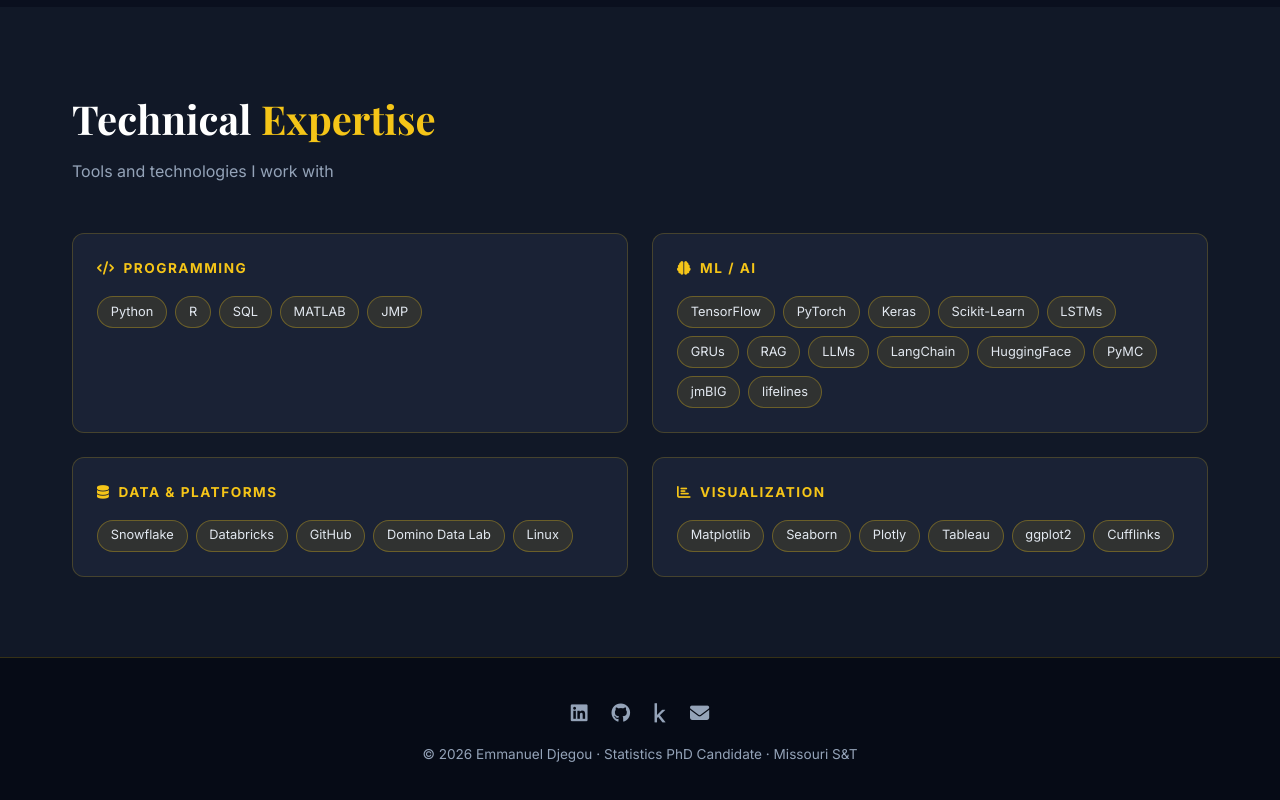
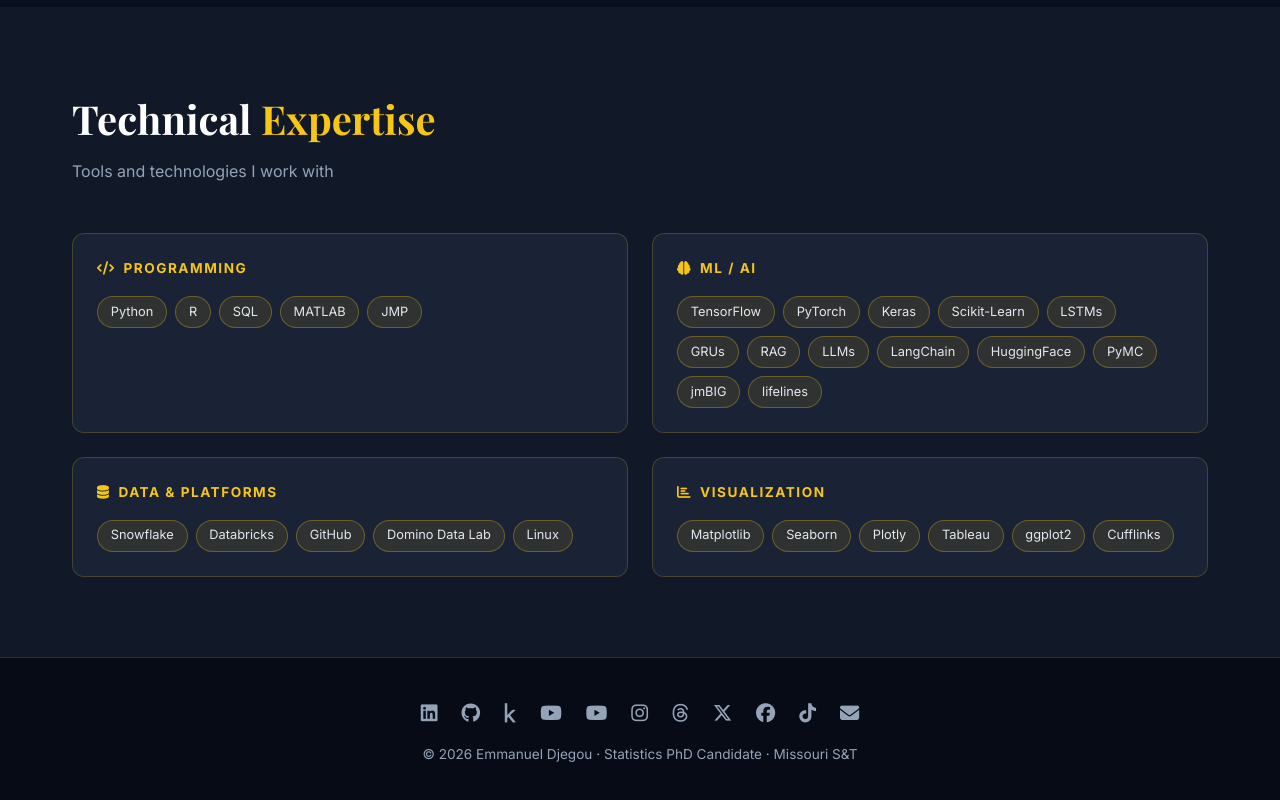
Before and after one commit to EmmanuelMasavoDjegou/EmmanuelMasavoDjegou.github.io, a plain HTML site: page index.html in a window 1280 px wide. Shown: the part 1862-2662 px from the top of the page. Drawn offline with nearby package versions, Linux system fonts and the light colour scheme.

Commit message:
Update index.html file with new content.

```diff
--- a/index.html
+++ b/index.html
@@ -54,9 +54,16 @@
         <a href="research.html" class="btn-secondary"><i class="fas fa-flask"></i> View Research</a>
       </div>
       <div class="hero-social">
-        <a href="https://linkedin.com/in/emmanuel-djegou-5652b2254" target="_blank" rel="noopener" title="LinkedIn"><i class="fab fa-linkedin"></i></a>
+        <a href="https://www.linkedin.com/in/emmanuel-djegou-5652b2254/" target="_blank" rel="noopener" title="LinkedIn"><i class="fab fa-linkedin"></i></a>
         <a href="https://github.com/EmmanuelMasavoDjegou" target="_blank" rel="noopener" title="GitHub"><i class="fab fa-github"></i></a>
         <a href="https://www.kaggle.com/emmanueldjegou" target="_blank" rel="noopener" title="Kaggle"><i class="fab fa-kaggle"></i></a>
+        <a href="https://www.youtube.com/@EmmanuelDjegou44" target="_blank" rel="noopener" title="YouTube (English)"><i class="fab fa-youtube"></i></a>
+        <a href="https://youtube.com/@emmanueldjegoufrench?si=NLRr75OeWUKPDOxr" target="_blank" rel="noopener" title="YouTube (French)"><i class="fab fa-youtube"></i></a>
+        <a href="https://www.instagram.com/emmanuel.djegou.official/" target="_blank" rel="noopener" title="Instagram"><i class="fab fa-instagram"></i></a>
+        <a href="https://www.threads.com/@emmanuel.djegou.official" target="_blank" rel="noopener" title="Threads"><i class="fab fa-threads"></i></a>
+        <a href="https://x.com/EmmanuelDj95381" target="_blank" rel="noopener" title="X (Twitter)"><i class="fab fa-x-twitter"></i></a>
+        <a href="https://www.facebook.com/profile.php?id=61575435084025" target="_blank" rel="noopener" title="Facebook"><i class="fab fa-facebook"></i></a>
+        <a href="https://www.tiktok.com/@emmanuel.djegou.official" target="_blank" rel="noopener" title="TikTok"><i class="fab fa-tiktok"></i></a>
         <a href="mailto:emmanueldjegou5@gmail.com" title="Email"><i class="fas fa-envelope"></i></a>
       </div>
     </div>
@@ -202,10 +209,17 @@
   <!-- FOOTER -->
   <footer>
     <div class="footer-social">
-      <a href="https://linkedin.com/in/emmanuel-djegou-5652b2254" target="_blank" rel="noopener"><i class="fab fa-linkedin"></i></a>
-      <a href="https://github.com/EmmanuelMasavoDjegou" target="_blank" rel="noopener"><i class="fab fa-github"></i></a>
-      <a href="https://www.kaggle.com/emmanueldjegou" target="_blank" rel="noopener"><i class="fab fa-kaggle"></i></a>
-      <a href="mailto:emmanueldjegou5@gmail.com"><i class="fas fa-envelope"></i></a>
+      <a href="https://www.linkedin.com/in/emmanuel-djegou-5652b2254/" target="_blank" rel="noopener" title="LinkedIn"><i class="fab fa-linkedin"></i></a>
+      <a href="https://github.com/EmmanuelMasavoDjegou" target="_blank" rel="noopener" title="GitHub"><i class="fab fa-github"></i></a>
+      <a href="https://www.kaggle.com/emmanueldjegou" target="_blank" rel="noopener" title="Kaggle"><i class="fab fa-kaggle"></i></a>
+      <a href="https://www.youtube.com/@EmmanuelDjegou44" target="_blank" rel="noopener" title="YouTube (English)"><i class="fab fa-youtube"></i></a>
+      <a href="https://youtube.com/@emmanueldjegoufrench?si=NLRr75OeWUKPDOxr" target="_blank" rel="noopener" title="YouTube (French)"><i class="fab fa-youtube"></i></a>
+      <a href="https://www.instagram.com/emmanuel.djegou.official/" target="_blank" rel="noopener" title="Instagram"><i class="fab fa-instagram"></i></a>
+      <a href="https://www.threads.com/@emmanuel.djegou.official" target="_blank" rel="noopener" title="Threads"><i class="fab fa-threads"></i></a>
+      <a href="https://x.com/EmmanuelDj95381" target="_blank" rel="noopener" title="X (Twitter)"><i class="fab fa-x-twitter"></i></a>
+      <a href="https://www.facebook.com/profile.php?id=61575435084025" target="_blank" rel="noopener" title="Facebook"><i class="fab fa-facebook"></i></a>
+      <a href="https://www.tiktok.com/@emmanuel.djegou.official" target="_blank" rel="noopener" title="TikTok"><i class="fab fa-tiktok"></i></a>
+      <a href="mailto:emmanueldjegou5@gmail.com" title="Email"><i class="fas fa-envelope"></i></a>
     </div>
     <p>&copy; 2026 Emmanuel Djegou &middot; Statistics PhD Candidate &middot; Missouri S&amp;T</p>
   </footer>
```
